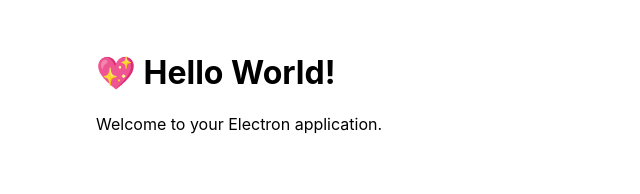
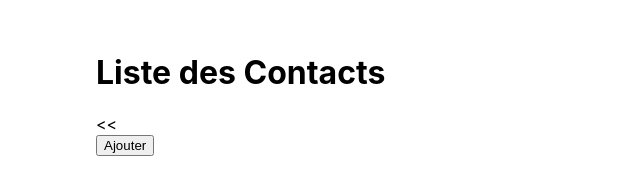
Before and after one commit to wkrams/Contacts_project_Mohammad_Kenny_Lehlal, an Electron app: page contactsList/src/index.html in a window 800 px wide. Shown: the whole page, without its empty margins (0-640 px from the left). Drawn offline with Linux system fonts and the light colour scheme.

Commit message:
premier commit

```diff
--- a/contactsList/src/index.html
+++ b/contactsList/src/index.html
@@ -6,7 +6,12 @@
     <link rel="stylesheet" href="index.css" />
   </head>
   <body>
-    <h1>💖 Hello World!</h1>
-    <p>Welcome to your Electron application.</p>
+    <h1>Liste des Contacts</h1>
+    <table>
+      <thead>
+        <<
+      </thead>
+    </table>
+    <button id="button">Ajouter</button>
   </body>
 </html>
```
